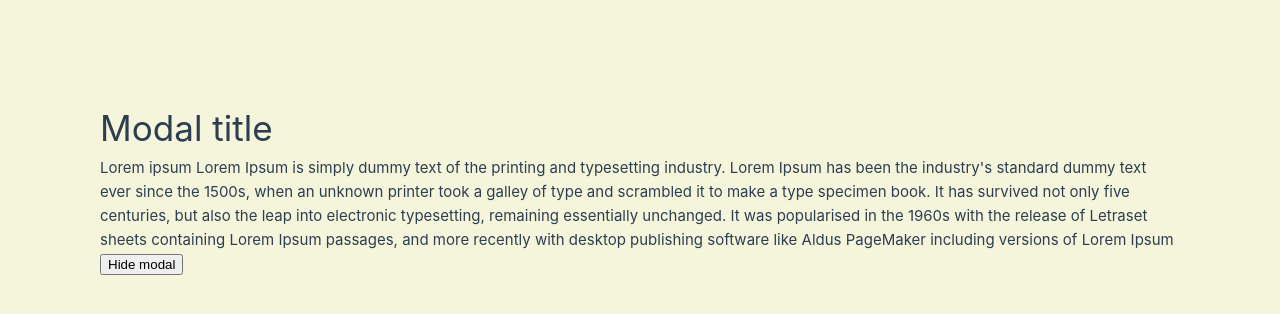
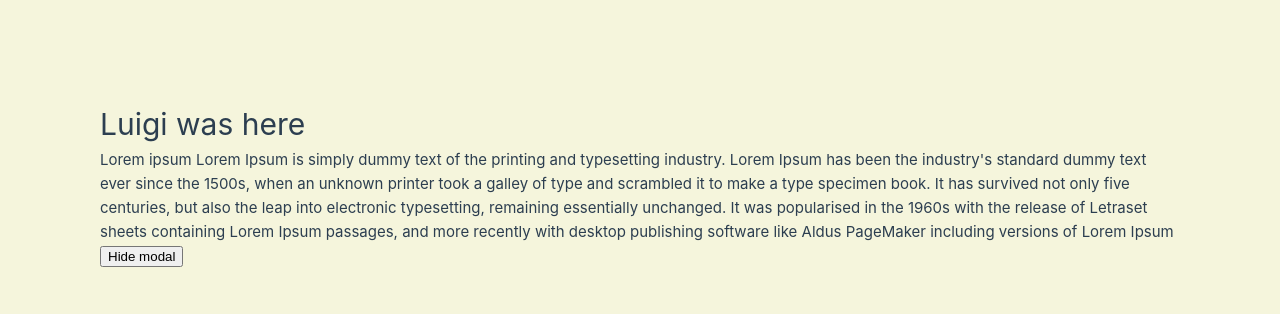
Before and after one commit to lpeinado/vue-composition-api, a Vue app: page /modals in a window 1280 px wide. Both pictures are taken after a click on the button "Show modal". Shown: the top 314 px of the page. Built offline with nearby package versions, Linux system fonts and the light colour scheme.

Commit message:
main: compo API passing props to child component (modal.vue)

```diff
--- a/src/components/Modal.vue
+++ b/src/components/Modal.vue
@@ -2,8 +2,7 @@
     <div>
         <teleport to='body' >
             <div class="modal">
-                <h1>
-                    <slot name="title"/>
+                <h1>{{ title }}
                 </h1>
                 <slot />
                 <button @click="showModal = false">Hide modal</button>
@@ -11,13 +10,16 @@
         </teleport>
     </div>
 </template>
+<script setup>
+import { defineProps } from 'vue';
 
-<script setup>
-import { useSlots } from 'vue';
-const slots = useSlots();
-
+const props = defineProps({
+    title: {
+        type: String,
+        default: "Default title",
+    }
+});
 </script>
-
 <style scoped>
 .modal{
     padding: 100px;
--- a/src/views/ModalsView.vue
+++ b/src/views/ModalsView.vue
@@ -2,7 +2,7 @@
     <div>
         <h1>Modals here</h1>
         <button @click="showModal = true">Show modal</button>
-        <Modal v-if="showModal">
+        <Modal v-if="showModal" title="Luigi was here">
             <template #title>
                 <h3>Modal title</h3>
             </template>
```
